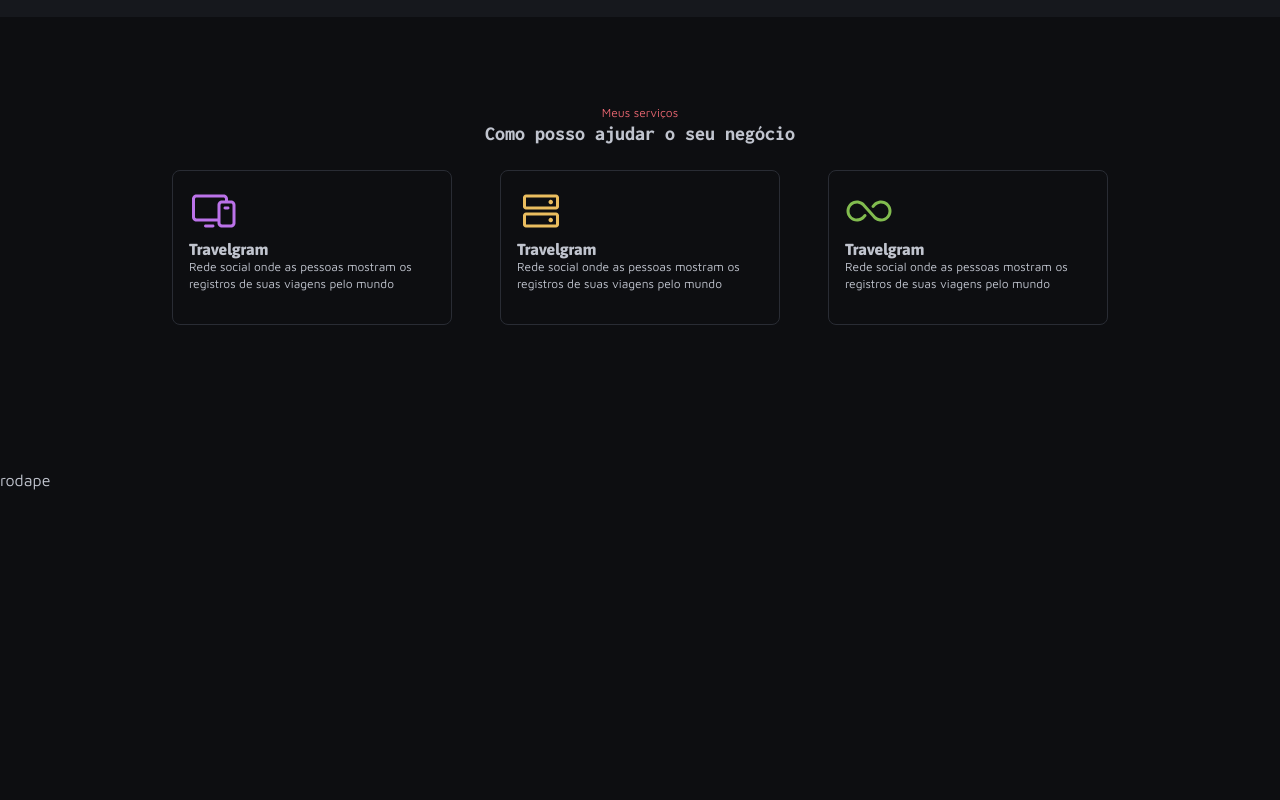
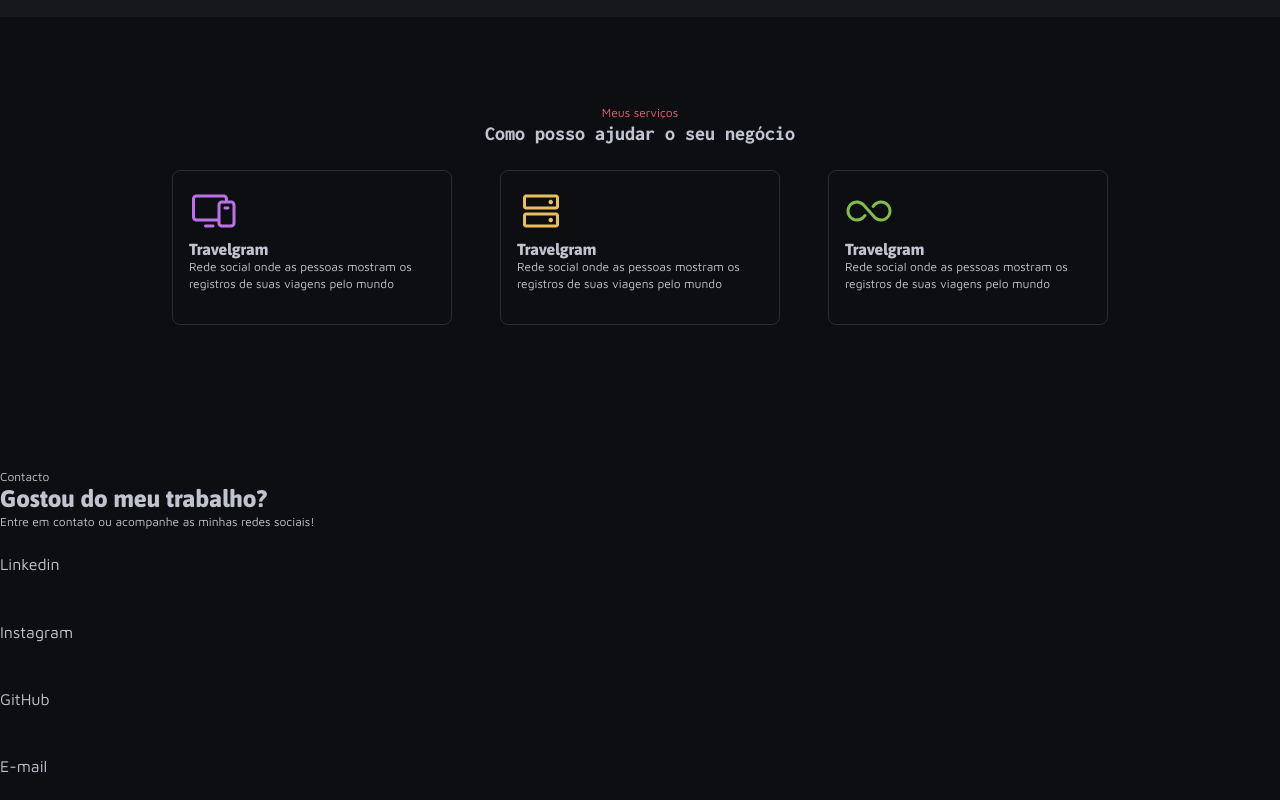
Before and after one commit to cahuala/portfolio, a plain HTML site: page index.html in a window 1280 px wide. Shown: the part 1636-2436 px from the top of the page. Before the commit the page ends 2127 px from the top, so only its background shows below. Drawn offline with Linux system fonts and the light colour scheme; a web font is replaced by a local one.

Commit message:
projecto final

```diff
--- a/index.html
+++ b/index.html
@@ -148,7 +148,18 @@
   </section>
  </main>
  <footer>
-  rodape
+  <p class="text-sm colorTextFooter">Contacto</p>
+  <h2 class="title-md">Gostou do meu trabalho?</h2>
+  <p class="text-sm" id="paragraph">Entre em contato ou acompanhe as minhas redes sociais!</p>
+  <div>
+    <div class="divFooter"><img src="assets/icons/LinkedinLogo.svg" alt="">
+     <p>Linkedin</p>
+      <img src="assets/icons/ArrowUpRight.svg" id="imgRight" alt=""></div>
+    <div class="divFooter"><img src="assets/icons/InstagramLogo.svg" alt="">
+      <p>Instagram</p>  <img src="assets/icons/ArrowUpRight.svg" id="imgRight" alt=""></div>
+    <div class="divFooter"><img src="assets/icons/GithubLogo.svg" alt=""><p>GitHub</p> <img src="assets/icons/ArrowUpRight.svg" id="imgRight" alt=""></div>
+    <div class="divFooter"><img src="assets/icons/EnvelopeSimple.svg" alt=""> <p>E-mail</p> <img src="assets/icons/ArrowUpRight.svg" id="imgRight" alt=""></div>
+  </div>
  </footer>
 </body>
 </html>
```
